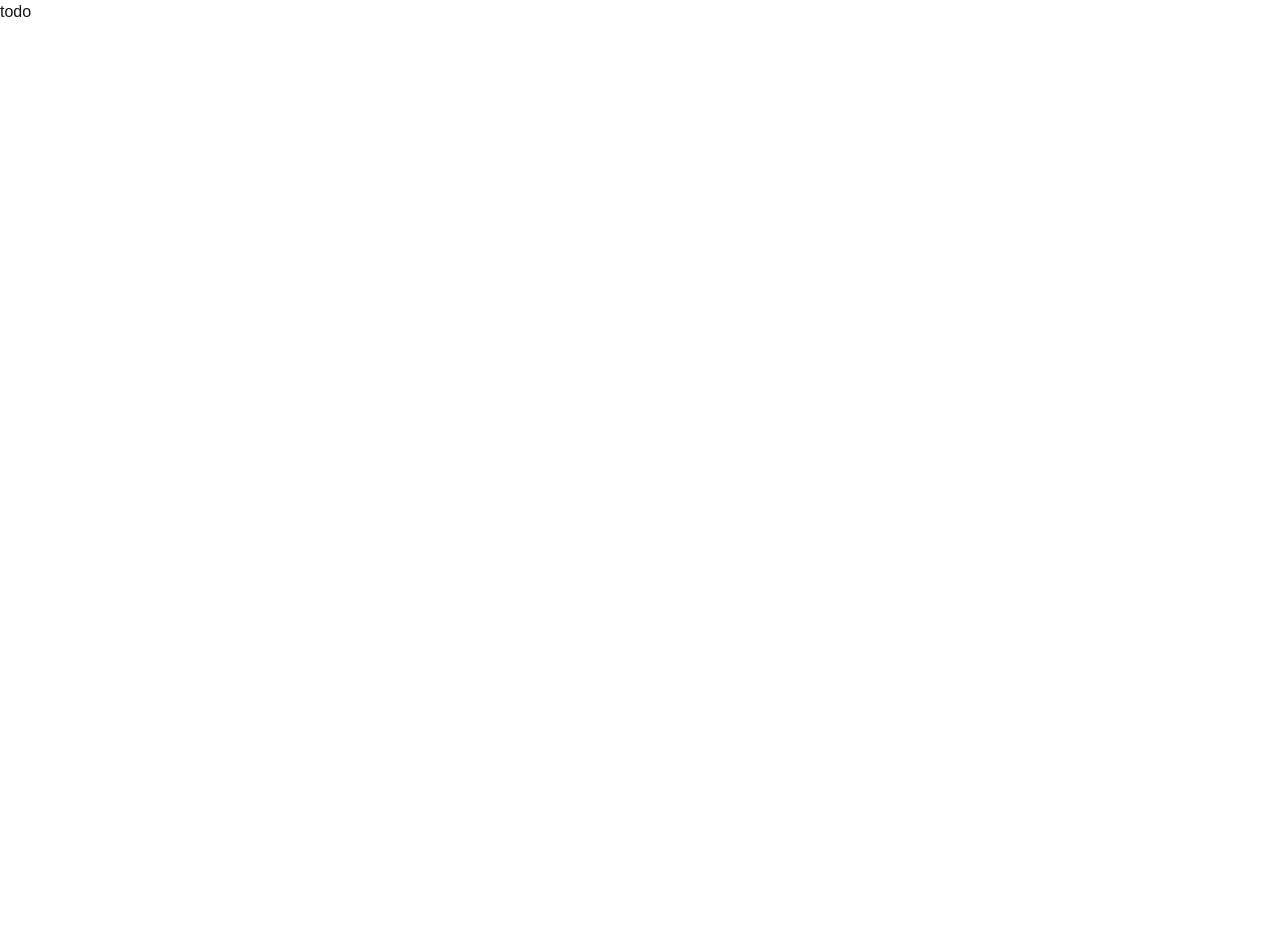
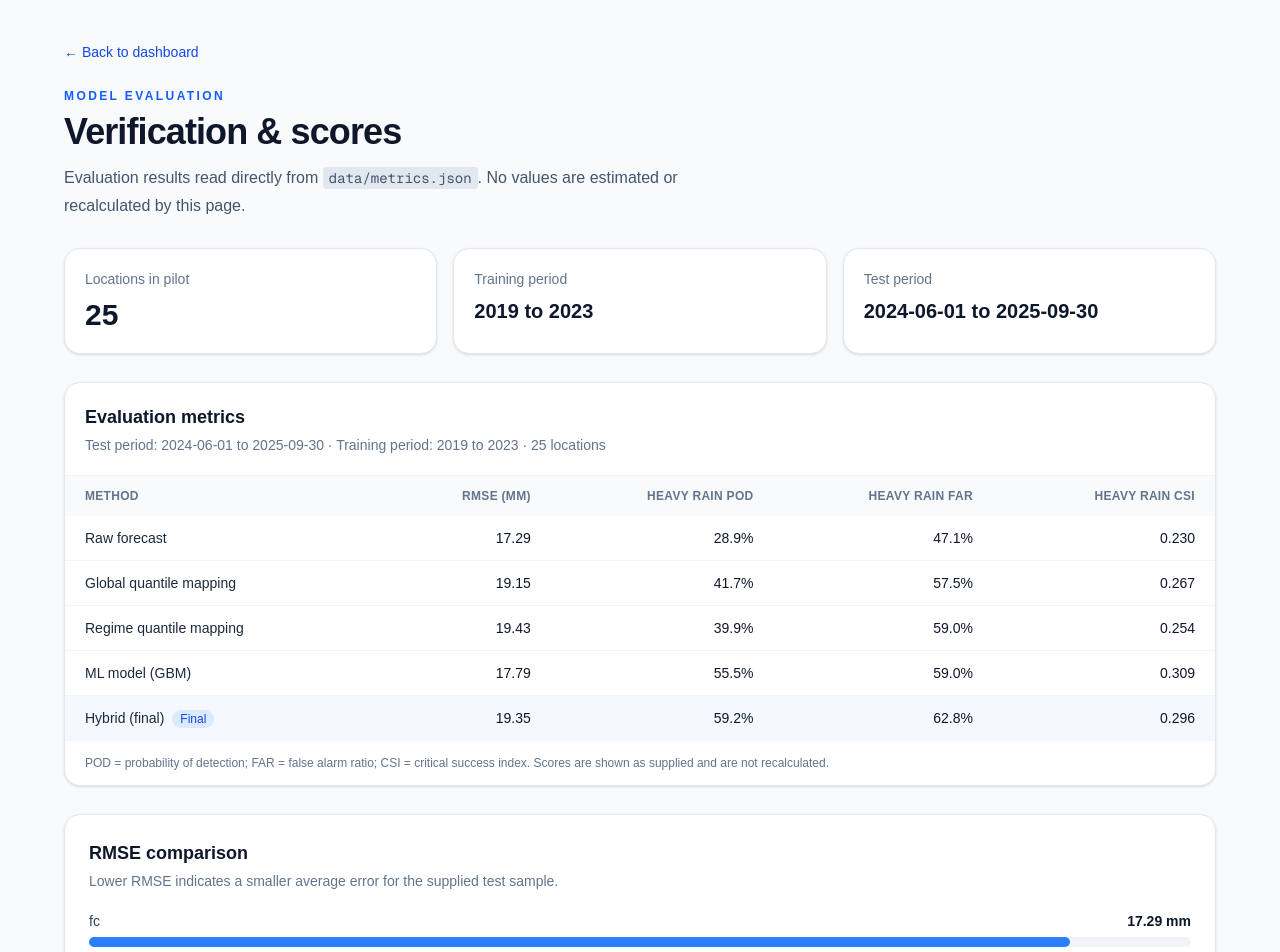
Before and after one commit to Akshayab-07/rainfall, a Next.js app: page /verification in a window 1280 px wide. Shown: the top 952 px of the page. Before the commit the page ends 800 px from the top, so only its background shows below. Built offline with nearby package versions, Linux system fonts and the light colour scheme.

Commit message:
Implement Person B supporting rainfall pages

```diff
--- a/app/verification/page.tsx
+++ b/app/verification/page.tsx
@@ -1 +1,18 @@
-export default function Page() { return <div>todo</div>; }
+import Link from "next/link";
+import MetricsTable from "@/components/MetricsTable";
+import metricsData from "@/data/metrics.json";
+
+type Metrics = { test_period: string; train_period: string; n_districts: number; overall: Record<string, { rmse: number }> };
+const metrics = metricsData as Metrics;
+const rmseEntries = Object.entries(metrics.overall).map(([key, value]) => ({ key, rmse: value.rmse })).sort((a, b) => a.rmse - b.rmse);
+
+export default function VerificationPage() {
+  return <main className="min-h-screen bg-slate-50 px-4 py-10 text-slate-900 sm:px-8"><div className="mx-auto max-w-6xl">
+    <Link href="/" className="text-sm font-medium text-blue-700 hover:underline">← Back to dashboard</Link>
+    <div className="mt-6"><p className="text-xs font-bold uppercase tracking-[0.2em] text-blue-600">Model evaluation</p><h1 className="mt-2 text-3xl font-bold tracking-tight sm:text-4xl">Verification & scores</h1><p className="mt-3 max-w-2xl leading-7 text-slate-600">Evaluation results read directly from <code className="rounded bg-slate-200 px-1.5 py-0.5 text-sm">data/metrics.json</code>. No values are estimated or recalculated by this page.</p></div>
+    <div className="mt-7 grid gap-4 sm:grid-cols-3"><div className="rounded-2xl border border-slate-200 bg-white p-5 shadow-sm"><p className="text-sm text-slate-500">Locations in pilot</p><p className="mt-2 text-3xl font-bold">{metrics.n_districts}</p></div><div className="rounded-2xl border border-slate-200 bg-white p-5 shadow-sm"><p className="text-sm text-slate-500">Training period</p><p className="mt-2 text-xl font-bold">{metrics.train_period}</p></div><div className="rounded-2xl border border-slate-200 bg-white p-5 shadow-sm"><p className="text-sm text-slate-500">Test period</p><p className="mt-2 text-xl font-bold">{metrics.test_period}</p></div></div>
+    <div className="mt-7"><MetricsTable /></div>
+    <section className="mt-7 rounded-2xl border border-slate-200 bg-white p-5 shadow-sm sm:p-6"><h2 className="text-lg font-semibold">RMSE comparison</h2><p className="mt-1 text-sm text-slate-500">Lower RMSE indicates a smaller average error for the supplied test sample.</p><div className="mt-5 space-y-4">{rmseEntries.map((entry) => <div key={entry.key}><div className="mb-1.5 flex justify-between gap-3 text-sm"><span className="text-slate-700">{entry.key}</span><span className="font-semibold tabular-nums">{entry.rmse.toFixed(2)} mm</span></div><div className="h-2.5 rounded-full bg-slate-100"><div className="h-full rounded-full bg-blue-500" style={{ width: `${(entry.rmse / Math.max(...rmseEntries.map((x) => x.rmse))) * 100}%` }} /></div></div>)}</div></section>
+    <p className="mt-5 text-xs leading-5 text-slate-500">Important: this is a pilot evaluation on 25 locations. The supplied project notes caution that very-heavy-rain events are few; interpret those event scores cautiously. FSS was not computed.</p>
+  </div></main>;
+}
```
